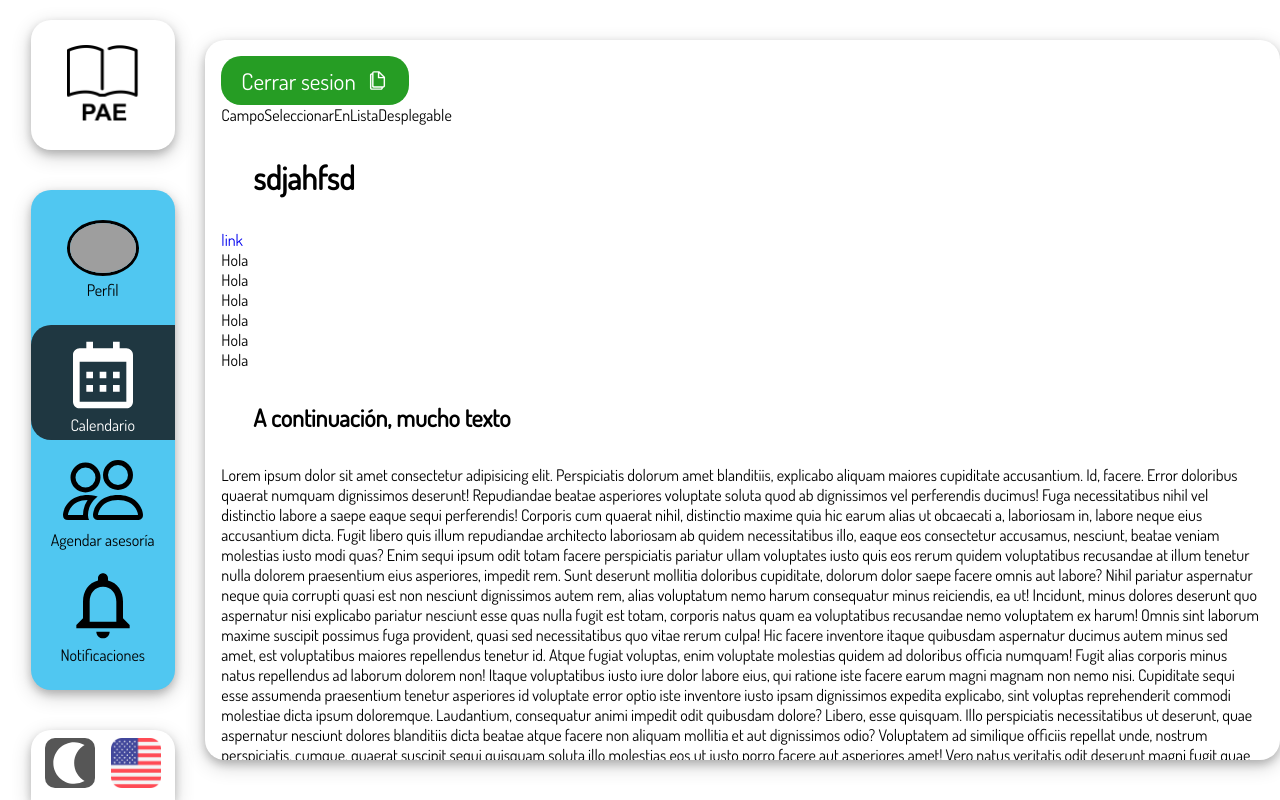
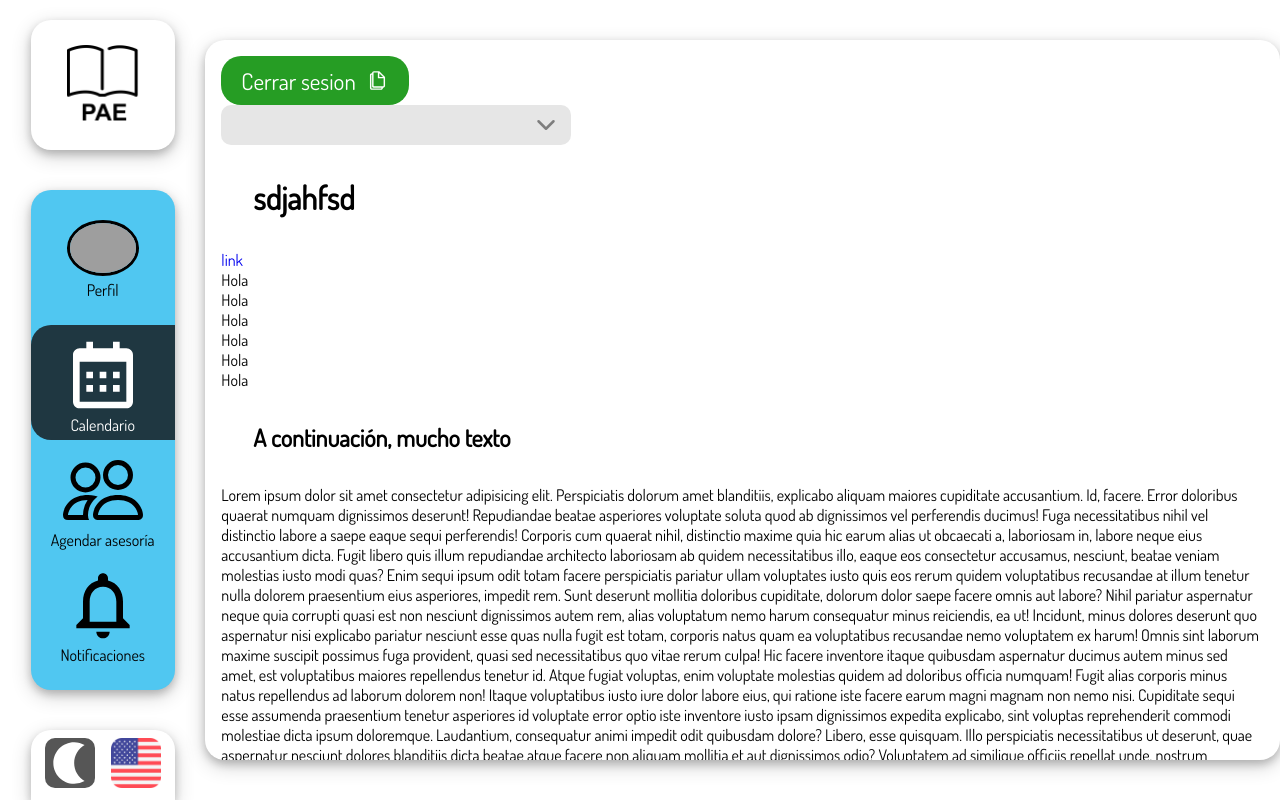
Before and after one commit to Daniel-dadu/PAE_web_platform, a React (Create React App) app in the folder frontend/: page /danielMaldonado in a window 1280 px wide. Built offline with nearby package versions, Linux system fonts and the light colour scheme; grey boxes are pictures that could not be loaded.

Commit message:
Finished component #98

```diff
--- a/frontend/src/components/reusable/CampoSeleccionarEnListaDesplegable/CampoSeleccionarEnListaDesplegable.css
+++ b/frontend/src/components/reusable/CampoSeleccionarEnListaDesplegable/CampoSeleccionarEnListaDesplegable.css
@@ -0,0 +1,25 @@
+.container_cseld {
+    display: inline;
+    position: relative;
+}
+
+.container_cseld input {
+    font-size: 1rem;
+    padding: 10px;
+    margin: 0;
+    border: none;
+    background-color: #e6e6e6;
+    border-radius: 10px;
+}
+
+.container_cseld input::-webkit-calendar-picker-indicator {
+    opacity: 0%;
+}
+
+.arrow_down {
+    color: #7e7e7e;
+    position: absolute;
+    right: 3%;
+    bottom: -25%;
+    pointer-events: none;
+}
--- a/frontend/src/components/reusable/CampoSeleccionarEnListaDesplegable/CampoSeleccionarEnListaDesplegable.jsx
+++ b/frontend/src/components/reusable/CampoSeleccionarEnListaDesplegable/CampoSeleccionarEnListaDesplegable.jsx
@@ -1,9 +1,25 @@
 import React from 'react'
 import './CampoSeleccionarEnListaDesplegable.css'
 
-function CampoSeleccionarEnListaDesplegable() {
+import { FiChevronDown } from 'react-icons/fi';
+
+// Descripción de las propedades
+/*
+size: se recibe un string que puede ser "small", "medium" o "big"
+options: se recibe un array de strings con las opciones que se deben mostrar
+*/
+
+function CampoSeleccionarEnListaDesplegable({ size, options }) {
   return (
-    <div>CampoSeleccionarEnListaDesplegable</div>
+    <div className="container_cseld">
+      <input list="browsers" name="browser" id="browser" style={{width: size === "small" ? "100px" : size === "medium" ? "250px" : "350px"}}/>
+      <FiChevronDown className="arrow_down" size={30} />
+      <datalist id="browsers">
+        {options.map((opcion) => (
+          <option value={opcion} />
+        ))}
+      </datalist>
+    </div>
   )
 }
 
--- a/frontend/src/views/componentPreview/DanielMaldonado/DanielMaldonado.jsx
+++ b/frontend/src/views/componentPreview/DanielMaldonado/DanielMaldonado.jsx
@@ -5,6 +5,13 @@ import './DanielMaldonado.css'
 import { IoMdCopy } from 'react-icons/io'
 
 function DanielMaldonado() {
+  let list = [
+    'ITC (Ingenieria en Tecnologías Computacionales)',
+    'IBT (Ingenieria en Biotecnología)',
+    'IFI (Ingenieria Física Industrial)',
+    'IMT (Ingenieria Mecatrónica)',
+  ];
+
   return (
     <div>
       <Template user="asesorado" tema="claro" idioma="espanol" view="calendario">
@@ -12,7 +19,7 @@ function DanielMaldonado() {
           Cerrar sesion
         </BotonConImagen>
 
-        <CampoSeleccionarEnListaDesplegable />
+        <CampoSeleccionarEnListaDesplegable options={list} size="big"/>
 
         <h1>sdjahfsd</h1>
         <a href="/asdf">link</a>
```
